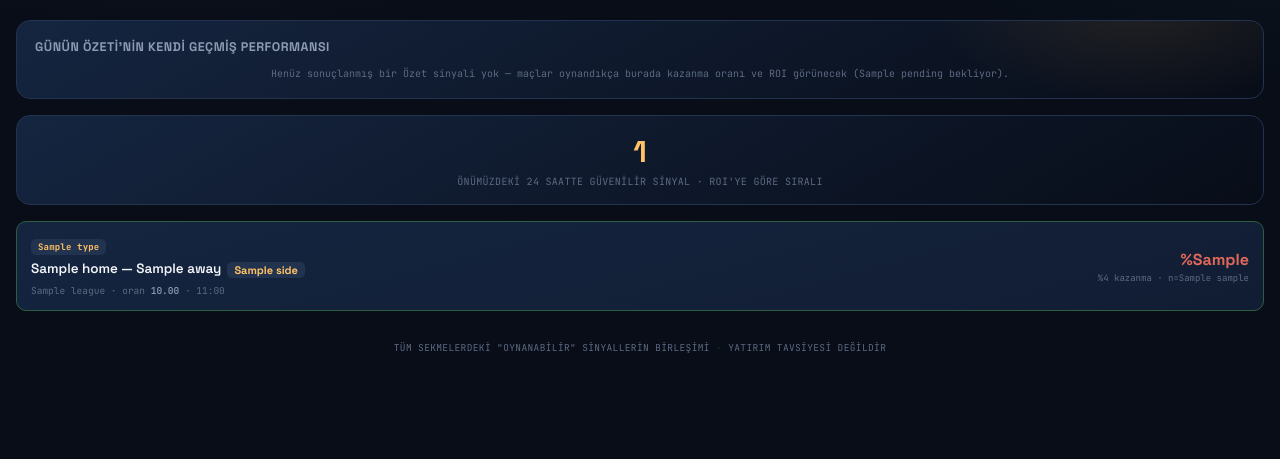
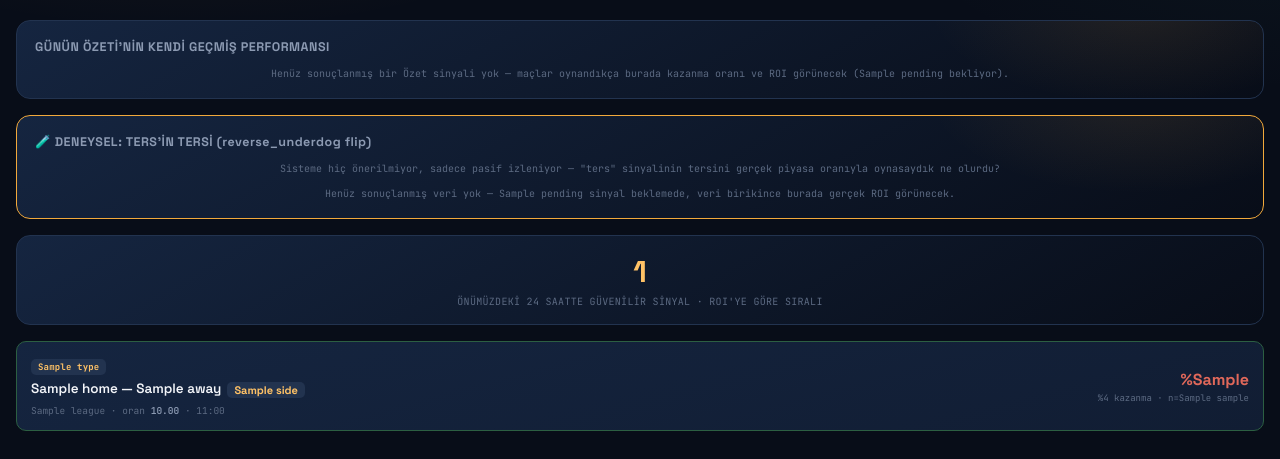
Before and after one commit to kamiltayyar161616-spec/Volkano-Sinyal, a Flask app: template templates/gunun_ozeti.html in a window 1280 px wide. Shown: the part 136-595 px from the top of the page. Run offline with Flask 3, Linux system fonts and the light colour scheme; the template is opened without the code that fills it: most values are stand-ins (such as "Sample title", 1, 10 or a date in 2020).

Commit message:
Deneysel: reverse_underdog sinyalinin tersi artik gercek piyasa oraniyla pasif izleniyor (category=reverse_flip), Ozet sayfasinda ayri kart - reverse_favori flip edilmiyor (test edildi, kotu cikti %14.7 kazanma)

```diff
--- a/app.py
+++ b/app.py
@@ -14,6 +14,7 @@ from match_analyzer import (
     get_gunun_ozeti, record_ozet_snapshot, get_ozet_performance,
     record_kupon_fill, get_kupon_active, get_kupon_performance,
     to_local_str, get_dropping_performance_by_drop_magnitude, get_dropping_performance_cross_matrix,
+    get_reverse_flip_performance,
 )
 from results_checker import check_pending_results
 
@@ -76,8 +77,9 @@ def gunun_ozeti():
     items = get_gunun_ozeti()
     overall = get_ozet_performance()
     overall_7d = get_ozet_performance(days=7)
+    reverse_flip = get_reverse_flip_performance()
     return render_template("gunun_ozeti.html", items=items, overall=overall,
-                            overall_7d=overall_7d, active_page="ozet")
+                            overall_7d=overall_7d, reverse_flip=reverse_flip, active_page="ozet")
 
 
 @app.route("/kupon")
--- a/match_analyzer.py
+++ b/match_analyzer.py
@@ -168,6 +168,16 @@ def record_snapshot(analysis: dict) -> None:
             rows.append(("reverse", r["home"], r["away"], r["league"], r["time"],
                           r["reverse_side"], r["reverse_odd"], r["reverse_edge"], r["reverse_prob"],
                           0, now_iso))
+            # reverse_underdog (prob<50) alt kumesi icin, flip taraf 1/2 ise (X flip edilemez),
+            # gercek flip oranini kaydedip pasif olarak izliyoruz -- reverse_favori zaten kotu
+            # cikti (flip test edildi, %14.7 kazanma), o yuzden ona hic dokunmuyoruz.
+            if r["reverse_prob"] < 50 and r["reverse_side"] in ("1", "2"):
+                flip_side = "2" if r["reverse_side"] == "1" else "1"
+                flip_odd = r.get("reverse_flip_odd")
+                if flip_odd is not None:
+                    rows.append(("reverse_flip", r["home"], r["away"], r["league"], r["time"],
+                                  flip_side, flip_odd, r["reverse_edge"], r["reverse_prob"],
+                                  0, now_iso))
         conn.executemany("""
             INSERT OR IGNORE INTO picks
             (category, home, away, league, match_time, side, odd, edge, prob, mf_confirmed, first_seen)
@@ -1137,6 +1147,8 @@ def get_analysis():
         mfe = mf_map.get((ev["home_team"], ev["away_team"]))
         mf_side = mfe["money_flow_side"] if mfe else None
 
+        rev_flip_side = "2" if rev_side == "1" else ("1" if rev_side == "2" else None)
+
         results.append({
             "league": ev["league"],
             "home": ev["home_team"],
@@ -1152,6 +1164,7 @@ def get_analysis():
             "reverse_edge": round(rev_edges[rev_side] * 100, 2),
             "reverse_odd": ev["current_odds"].get(rev_side),
             "reverse_prob": round(vp.get(rev_side, 0) * 100, 1),
+            "reverse_flip_odd": ev["current_odds"].get(rev_flip_side) if rev_flip_side else None,
         })
 
     value_picks = sorted(results, key=lambda r: -r["value_edge"])
@@ -1452,3 +1465,28 @@ def get_kupon_performance(days: int = None) -> dict:
     perf = _perf_from_rows(resolved)
     perf["pending"] = pending
     return perf
+
+
+def get_reverse_flip_performance(days: int = None) -> dict:
+    """DENEYSEL: 'reverse_underdog' sinyalinin TERSINI (flip taraf, gercek piyasa oraniyla)
+    pasif olarak izliyoruz -- henuz siteye 'oynanabilir' olarak onerilmiyor, sadece kendi
+    gercek performansini olcuyoruz. reverse_favori flip edilmiyor (test edildi, kotu cikti)."""
+    conn = _get_conn()
+    try:
+        params = []
+        date_sql = ""
+        if days:
+            cutoff = (datetime.now(timezone.utc) - timedelta(days=days)).isoformat()
+            date_sql = " AND match_time >= ?"
+            params.append(cutoff)
+        resolved = conn.execute(f"""
+            SELECT result, odd FROM picks WHERE category='reverse_flip' AND result IN ('won','lost'){date_sql}
+        """, params).fetchall()
+        pending = conn.execute(f"""
+            SELECT COUNT(*) FROM picks WHERE category='reverse_flip' AND result='pending'{date_sql}
+        """, params).fetchone()[0]
+    finally:
+        conn.close()
+    perf = _perf_from_rows(resolved)
+    perf["pending"] = pending
+    return perf
--- a/templates/gunun_ozeti.html
+++ b/templates/gunun_ozeti.html
@@ -94,6 +94,30 @@
   {% endif %}
 </div>
 
+<div class="overall-card" style="border-color:var(--amber);">
+  <div class="overall-title">🧪 DENEYSEL: TERS'İN TERSİ (reverse_underdog flip)</div>
+  <div class="overall-note" style="margin-top:0;">Sisteme hiç önerilmiyor, sadece pasif izleniyor — "ters" sinyalinin tersini gerçek piyasa oranıyla oynasaydık ne olurdu?</div>
+  {% if reverse_flip.staked and reverse_flip.staked > 0 %}
+    <div class="overall-grid" style="margin-top:12px;">
+      <div>
+        <div class="overall-num {{ 'pos' if reverse_flip.win_rate >= 50 else 'neg' }}">%{{ reverse_flip.win_rate }}</div>
+        <div class="overall-lbl">KAZANMA ORANI</div>
+      </div>
+      <div>
+        <div class="overall-num {{ 'pos' if reverse_flip.roi_pct > 0 else 'neg' }}">{{ '+' if reverse_flip.roi_pct > 0 else '' }}%{{ reverse_flip.roi_pct }}</div>
+        <div class="overall-lbl">ROI (1 BİRİM STAKE)</div>
+      </div>
+      <div>
+        <div class="overall-num flat">{{ reverse_flip.staked }}</div>
+        <div class="overall-lbl">SONUÇLANAN SİNYAL</div>
+      </div>
+    </div>
+    <div class="overall-note">{{ reverse_flip.won }} kazandı / {{ reverse_flip.lost }} kaybetti &middot; {{ reverse_flip.pending }} bekliyor</div>
+  {% else %}
+    <div class="overall-note">Henüz sonuçlanmış veri yok — {{ reverse_flip.pending }} sinyal beklemede, veri birikince burada gerçek ROI görünecek.</div>
+  {% endif %}
+</div>
+
 <div class="count-banner">
   <div class="num">{{ items|length }}</div>
   <div class="lbl">ÖNÜMÜZDEKİ 24 SAATTE GÜVENİLİR SİNYAL &middot; ROI'YE GÖRE SIRALI</div>
```
